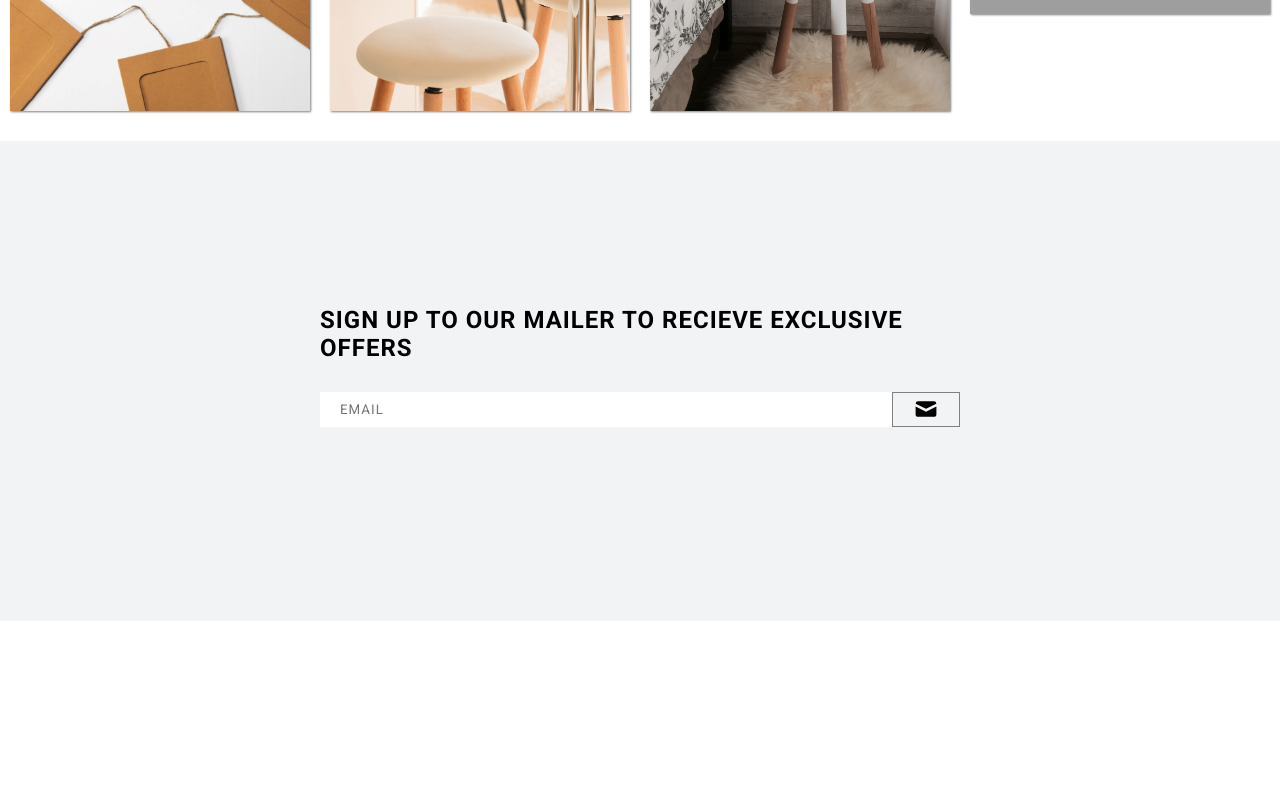
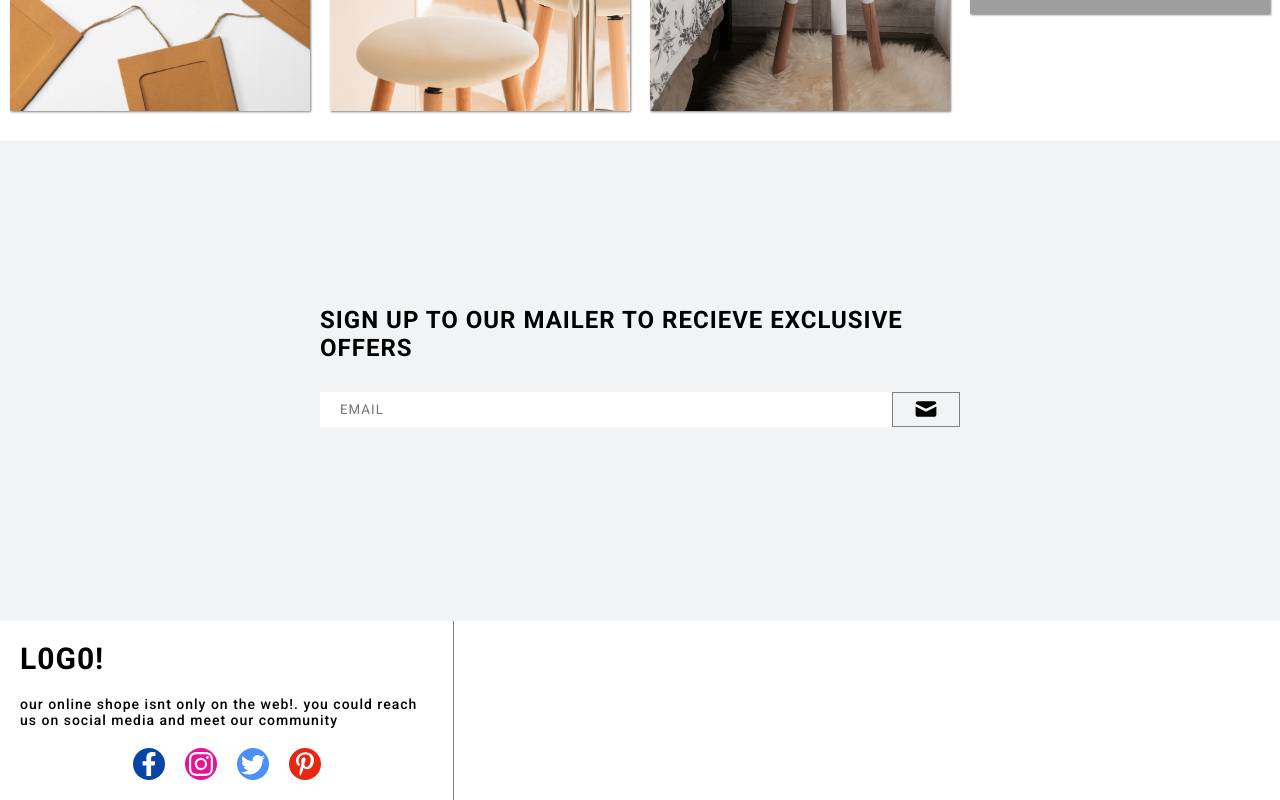
Before and after one commit to islemwilcher/e-commerce, a React (Create React App) app: page / in a window 1280 px wide. Shown: the part 2939-3739 px from the top of the page. Before the commit the page ends 3560 px from the top, so only its background shows below. Built offline with nearby package versions, Linux system fonts and the light colour scheme; grey boxes are pictures that could not be loaded.

Commit message:
footer left component done

```diff
--- /dev/null
+++ b/src/components/Footer.jsx
@@ -0,0 +1,73 @@
+
+import styled from "styled-components"
+import { FaFacebookF, FaPinterestP } from 'react-icons/fa'
+import { BsInstagram, BsTwitter } from 'react-icons/bs'
+
+const Container = styled.div`
+    display: flex;
+`
+const Left = styled.div`
+    flex: 1;
+    padding: 20px;
+    border-right: 1px solid gray;
+`
+const Title = styled.h3`
+    font-size: 30px
+`
+const Desc = styled.p`
+    font-size: 14px;
+    font-weight: 500;
+    margin: 20px 0px;
+`
+const MediaContainer = styled.div`
+    display: flex;
+    align-items: center;
+    justify-content: center;
+`
+const Media = styled.div`
+    margin: 0px 10px;
+    color: white;
+    background-color: #${props=>props.bg};
+    width: 32px;
+    height: 32px;
+    border-radius: 50%;
+    display: flex;
+    align-items: center;
+    justify-content: center;
+`
+const Center = styled.div`
+    flex: 1;
+`
+const Right = styled.div`
+    flex: 1;
+`
+
+
+const Footer = () => {
+    return (
+        <Container>
+            <Left>
+                <Title>L0G0!</Title>
+                <Desc>our online shope isnt only on the web!. you could reach us on social media and meet our community</Desc>
+                <MediaContainer>
+                    <Media bg='0845a6'>
+                        <FaFacebookF size='24px' />
+                    </Media>
+                    <Media bg='e61298'>
+                        <BsInstagram size='24px' />
+                    </Media>
+                    <Media bg='4d8ef7'>
+                        <BsTwitter size='24px' />
+                    </Media>
+                    <Media bg='e62712'>
+                        <FaPinterestP size='24px' />
+                    </Media>
+                </MediaContainer>
+            </Left>
+            <Center></Center>
+            <Right></Right>
+        </Container>
+    )
+}
+
+export default Footer
--- a/src/pages/Home.jsx
+++ b/src/pages/Home.jsx
@@ -6,6 +6,7 @@ import Categories from "../components/Categories"
 import Products from "../components/Products"
 import About from "../components/About"
 import Newsletter from "../components/Newsletter"
+import Footer from "../components/Footer"
 
 const Home = () => {
     return (
@@ -17,6 +18,7 @@ const Home = () => {
             <About />
             <Products />
             <Newsletter />
+            <Footer />
         </div>
     )
 }
```
